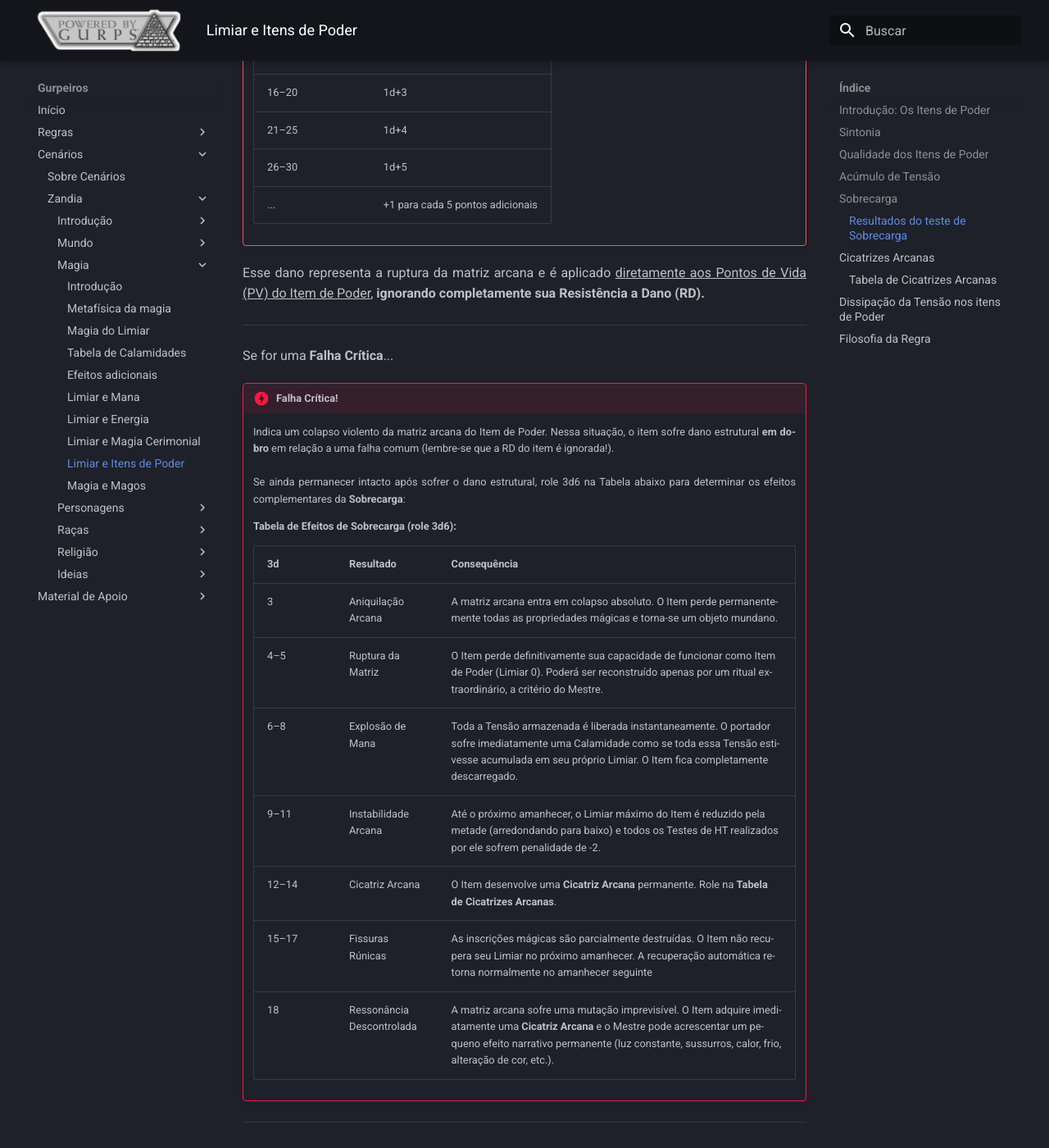
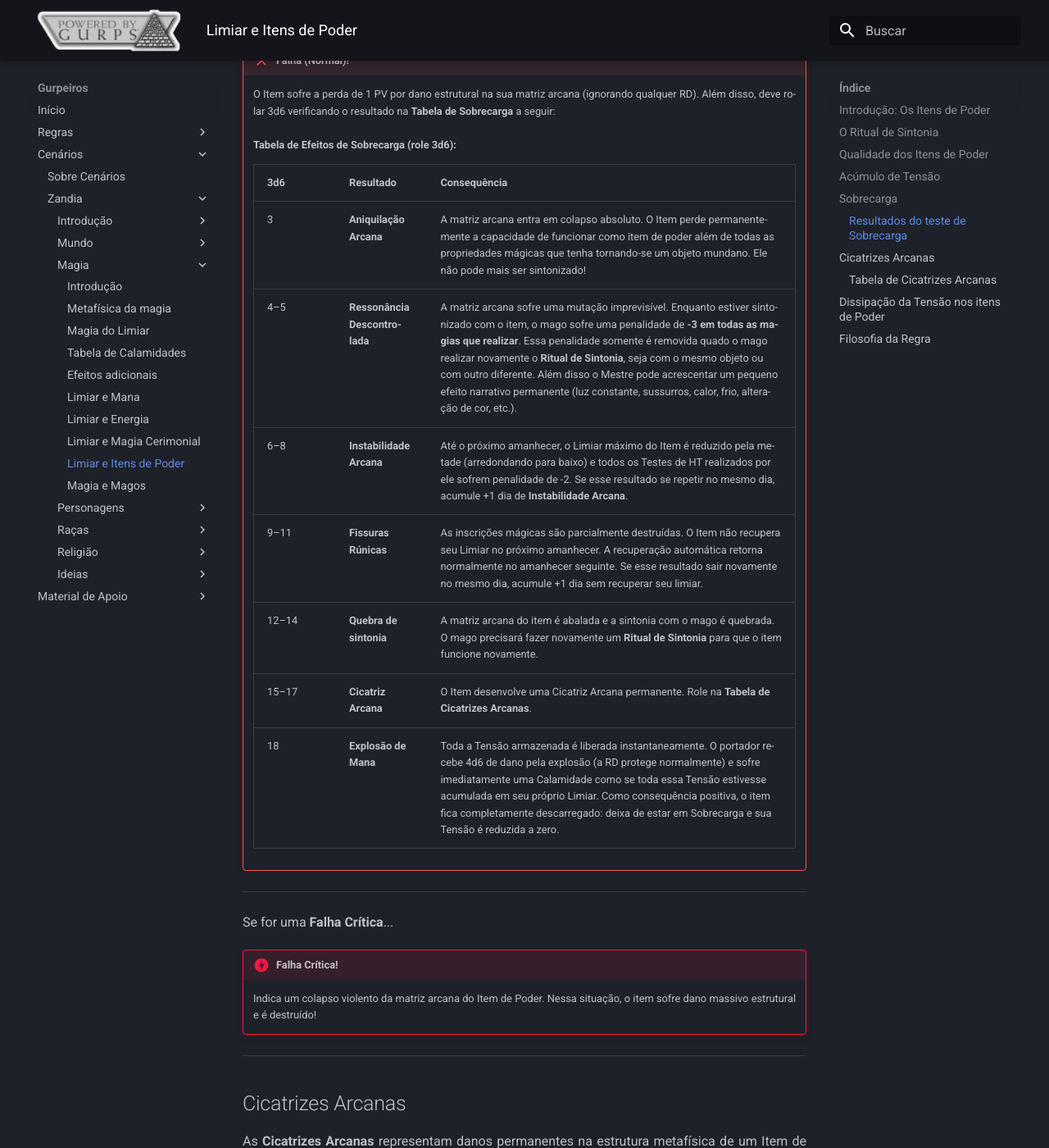
Before and after one commit to brbreis-1723/gurpeiros, an MkDocs documentation site: the page built from docs/cenarios/zandia/magia/limiar_itens_de_poder.md, in a window 1280 px wide and 1400 px high, scrolled down 3652 px. Shown: the whole window at 82% size. Built offline with MkDocs 1.6.1 and Material for MkDocs 9.7.7, drawn with Linux system fonts in a browser that asks for light colours; some of the changed text lies outside the part shown.

Commit message:
atualiza site mkdocs

```diff
--- a/docs/cenarios/zandia/magia/limiar_itens_de_poder.md
+++ b/docs/cenarios/zandia/magia/limiar_itens_de_poder.md
@@ -22,37 +22,41 @@ Em Zandia, os maiores tesouros não são aqueles capazes de destruir cidades, ma
 
 ---
 
-## Sintonia
+## **O Ritual de Sintonia**
+
+Todo mago tem os conhecimentos necessários para realizar o ritual:
 
 - Um personagem pode estar sintonizado com **apenas um Item de Poder** por vez.
-- A sintonia exige um ritual contínuo de aproximadamente **24 horas**, durante o qual o objeto é impregnado pela essência mágica de seu portador.
+- O ritual exige 10 minutos preparando um circulo mágico e, ao final dele, um teste contra a skill **Ritual Magic**.
+- Ele requer o gasto de **$100** em ingredientes e componentes como velas, incensos, etc.
+- O Ritual de Sintonia ocupa um dia inteiro (aproximadamente **12 horas** de concentração, podendo parar apenas para comer, fazer as necessidades básicas e dormir). Durante esse ritual, o objeto é impregnado pela essência mágica de seu portador.
+- Se o mago for interrompido em sua concentração, precisará iniciar novamente o ritual, sem prejuizo para o circulo preparado ou para os ingredientes utilizados. Ainda assim, precisará fazer novamente um teste contra **Ritual Magic**.
 - Ao concluir uma nova sintonia, qualquer vínculo anterior é imediatamente encerrado.
 
 ---
 
 ## Qualidade dos Itens de Poder
 
-A qualidade determina três características fundamentais:
+Todo item de poder possui um **Nivel de Qualidade** determinado por seu **Valor Intrinseco**. Deve-se contabilizar apenas o valor mundano do item, sem considerar encantamentos e propriedades mágicas.  Ele representa o mínimo de investimento necessário para obter o item já pronto ou, alternativamente, o custo dos materiais e componentes necessários para que o próprio personagem o confeccione.
 
-- Valor intrínseco do objeto;
+Se o valor de mercado de objeto estiver entre dois níveis de qualidade, classifique-o como o menor nivel. Exemplo: o personagem compra um anel de ouro mundano pagando $1000. Ele se encontra entre $750 (Boa Qualidade) e $3000 (Superior), assim deve ser considerado como de Boa Qualidade.
+
+O nível de qualidade determina duas características fundamentais:
+
 - Limiar do Item;
 - Resistência à Sobrecarga (HT).
 
-!!!info "**Valor Intrinseco do item**:"
-    Representa o valor mundano do item, desconsiderando quaisquer encantamentos ou propriedades mágicas. O primeiro valor corresponde ao custo mínimo dos materiais e componentes necessários para sua confecção, enquanto o segundo representa o valor de mercado do item acabado.
-
-    O custo mínimo aplica-se exclusivamente quando o próprio personagem confecciona o item. Em qualquer outra situação — como a contratação parcial de artesãos, a aquisição de componentes prontos ou outras circunstâncias intermediárias — caberá ao Mestre determinar um custo apropriado entre o valor mínimo e o valor de mercado, de acordo com as circunstâncias.
 
 <table>
 <thead>
 <tr><th>Qualidade</th><th>Valor intrínseco</th><th>Limiar do Item</th><th>HT</th></tr>
 </thead>
 <tbody>
-<tr><td>Boa Qualidade</td><td>$500-$750</td><td>+5</td><td>12</td></tr>
-<tr><td>Superior</td><td>$2000-$3000</td><td>+10</td><td>12</td></tr>
-<tr><td>Excepcional</td><td>$5000-$7500</td><td>+15</td><td>13</td></tr>
-<tr><td>Magistral</td><td>$15000-$22500</td><td>+25</td><td>14</td></tr>
-<tr><td>Obra-Prima</td><td>$50000-$75000</td><td>+50</td><td>15</td></tr>
+<tr><td>Boa Qualidade</td><td>$750</td><td>+5</td><td>12</td></tr>
+<tr><td>Superior</td><td>$3.000</td><td>+10</td><td>12</td></tr>
+<tr><td>Excepcional</td><td>$7.500</td><td>+15</td><td>13</td></tr>
+<tr><td>Magistral</td><td>$22.500</td><td>+25</td><td>14</td></tr>
+<tr><td>Obra-Prima</td><td>$75.000</td><td>+50</td><td>15</td></tr>
 <tr><td>Lendário</td><td>Inestimável</td><td>+100</td><td>16</td></tr>
 </tbody>
 </table>
@@ -97,50 +101,29 @@ Se o item passar no teste de HT:
 Se o item falhar no teste de HT:
 
 !!! failure "Falha (Normal)!"
-     O Item sofre dano estrutural igual a **1d +1 para cada 5 pontos (ou fração) de Tensão acima de seu Limiar.**
+     O Item sofre a perda de 1 PV por dano estrutural na sua matriz arcana (ignorando qualquer RD). Além disso, deve rolar 3d6 verificando o resultado na **Tabela de Sobrecarga** a seguir:<br><br>
+     **Tabela de Efeitos de Sobrecarga (role 3d6):**
      <table>
      <thead>
-     <tr><th>Excesso de Tensão</th><th>Dano</th></tr>
+     <tr><b><th>3d6</th><th>Resultado</th><th>Consequência</th></b></tr>
      </thead>
      <tbody>
-     <tr><td>1–5</td><td>1d</td></tr>
-     <tr><td>6–10</td><td>1d+1</td></tr>
-     <tr><td>11–15</td><td>1d+2</td></tr>
-     <tr><td>16–20</td><td>1d+3</td></tr>
-     <tr><td>21–25</td><td>1d+4</td></tr>
-     <tr><td>26–30</td><td>1d+5</td></tr>
-     <tr><td>...</td><td>+1 para cada 5 pontos adicionais</td></tr>
+     <tr><td>3</td><td>**Aniquilação Arcana**</td><td>A matriz arcana entra em colapso absoluto. O Item perde permanentemente a capacidade de funcionar como item de poder além de todas as propriedades mágicas que tenha tornando-se um objeto mundano. Ele não pode mais ser sintonizado!</td></tr>
+     <tr><td>4–5</td><td>**Ressonância Descontrolada**</td><td>A matriz arcana sofre uma mutação imprevisível. Enquanto estiver sintonizado com o item, o mago sofre uma penalidade  de **-3 em todas as magias que realizar**. Essa penalidade somente é removida  quado o mago realizar novamente o **Ritual de Sintonia**, seja com o mesmo objeto ou com outro diferente. Além disso o Mestre pode acrescentar um pequeno efeito narrativo permanente (luz constante, sussurros, calor, frio, alteração de cor, etc.).</td></tr>
+     <tr><td>6–8</td><td>**Instabilidade Arcana**</td><td>Até o próximo amanhecer, o Limiar máximo do Item é reduzido pela metade (arredondando para baixo) e todos os Testes de HT realizados por ele sofrem penalidade de -2. Se esse resultado se repetir no mesmo dia, acumule +1 dia de **Instabilidade Arcana**.</td></tr>
+     <tr><td>9–11</td><td>**Fissuras Rúnicas**</td><td>As inscrições mágicas são parcialmente destruídas. O Item não recupera seu Limiar no próximo amanhecer. A recuperação automática retorna normalmente no amanhecer seguinte. Se esse resultado sair novamente no mesmo dia, acumule +1 dia sem recuperar seu limiar. </td></tr>
+     <tr><td>12–14</td><td>**Quebra de sintonia**</td><td>A matriz arcana do item é abalada e a sintonia com o mago é quebrada. O mago precisará fazer novamente um **Ritual de Sintonia** para que o item funcione novamente.</td></tr>
+     <tr><td>15–17</td><td>**Cicatriz Arcana**</td><td>O Item desenvolve uma Cicatriz Arcana permanente. Role na **Tabela de Cicatrizes Arcanas**.</td></tr>
+     <tr><td>18</td><td>**Explosão de Mana**</td><td>Toda a Tensão armazenada é liberada instantaneamente. O portador recebe 4d6 de dano pela explosão (a RD protege normalmente) e sofre imediatamente uma Calamidade como se toda essa Tensão estivesse acumulada em seu próprio Limiar. Como consequência positiva, o item fica completamente descarregado: deixa de estar em Sobrecarga e sua Tensão é reduzida a zero.</td></tr>
      </tbody>
      </table>
-
-
-Esse dano representa a ruptura da matriz arcana e é aplicado <u>diretamente aos Pontos de Vida (PV) do Item de Poder</u>, **ignorando completamente sua Resistência a Dano (RD).**
-
 
 ---
 
 Se for uma **Falha Crítica**...
 
 !!! danger "Falha Crítica!"
-     Indica um colapso violento da matriz arcana do Item de Poder. Nessa situação, o item sofre dano estrutural **em dobro** em relação a uma falha comum (lembre-se que a RD do item é ignorada!). <br><br>
-     Se ainda permanecer intacto após sofrer o dano estrutural, role 3d6 na Tabela abaixo para determinar os efeitos complementares da **Sobrecarga**:
-
-     **Tabela de Efeitos de Sobrecarga (role 3d6):**
-     <table>
-     <thead>
-     <tr><b><th>3d</th><th>Resultado</th><th>Consequência</th></b></tr>
-     </thead>
-     <tbody>
-     <tr><td>3</td><td>Aniquilação Arcana</td><td>A matriz arcana entra em colapso absoluto. O Item perde permanentemente todas as propriedades mágicas e torna-se um objeto mundano.</td></tr>
-     <tr><td>4–5</td><td>Ruptura da Matriz</td><td>O Item perde definitivamente sua capacidade de funcionar como Item de Poder (Limiar 0). Poderá ser reconstruído apenas por um ritual extraordinário, a critério do Mestre.</td></tr>
-     <tr><td>6–8</td><td>Explosão de Mana</td><td>Toda a Tensão armazenada é liberada instantaneamente. O portador sofre imediatamente uma Calamidade como se toda essa Tensão estivesse acumulada em seu próprio Limiar. O Item fica completamente descarregado.</td></tr>
-     <tr><td>9–11</td><td>Instabilidade Arcana</td><td>Até o próximo amanhecer, o Limiar máximo do Item é reduzido pela metade (arredondando para baixo) e todos os Testes de HT realizados por ele sofrem penalidade de -2.</td></tr>
-     <tr><td>12–14</td><td>Cicatriz Arcana</td><td>O Item desenvolve uma **Cicatriz Arcana** permanente. Role na **Tabela de Cicatrizes Arcanas**.</td></tr>
-     <tr><td>15–17</td><td>Fissuras Rúnicas</td><td>As inscrições mágicas são parcialmente destruídas. O Item não recupera seu Limiar no próximo amanhecer. A recuperação automática retorna normalmente no amanhecer seguinte</td></tr>
-     <tr><td>18</td><td>Ressonância Descontrolada</td><td>A matriz arcana sofre uma mutação imprevisível. O Item adquire imediatamente uma **Cicatriz Arcana** e o Mestre pode acrescentar um pequeno efeito narrativo permanente (luz constante, sussurros, calor, frio, alteração de cor, etc.).</td></tr>
-     </tbody>
-     </table>
-
+     Indica um colapso violento da matriz arcana do Item de Poder. Nessa situação, o item sofre dano massivo estrutural e é destruído!
 
 ---
 
```
Also changed, not shown: other parts of docs/cenarios/zandia/magia/limiar_itens_de_poder.md (+8 -8 lines).
